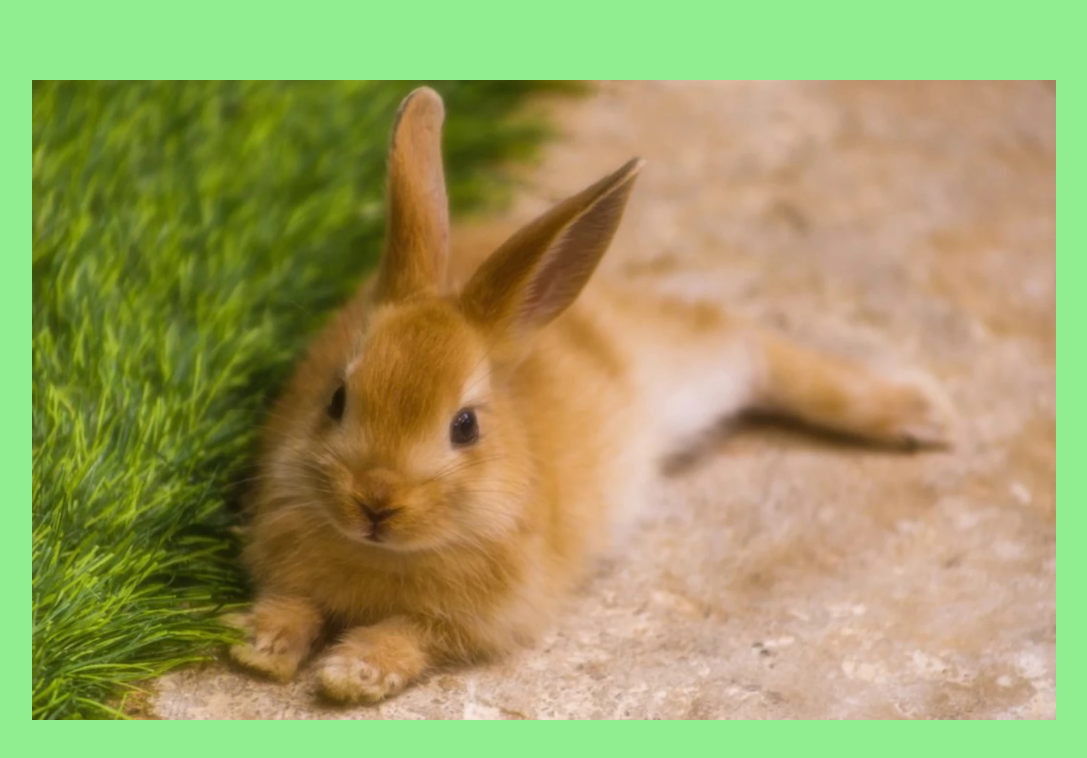
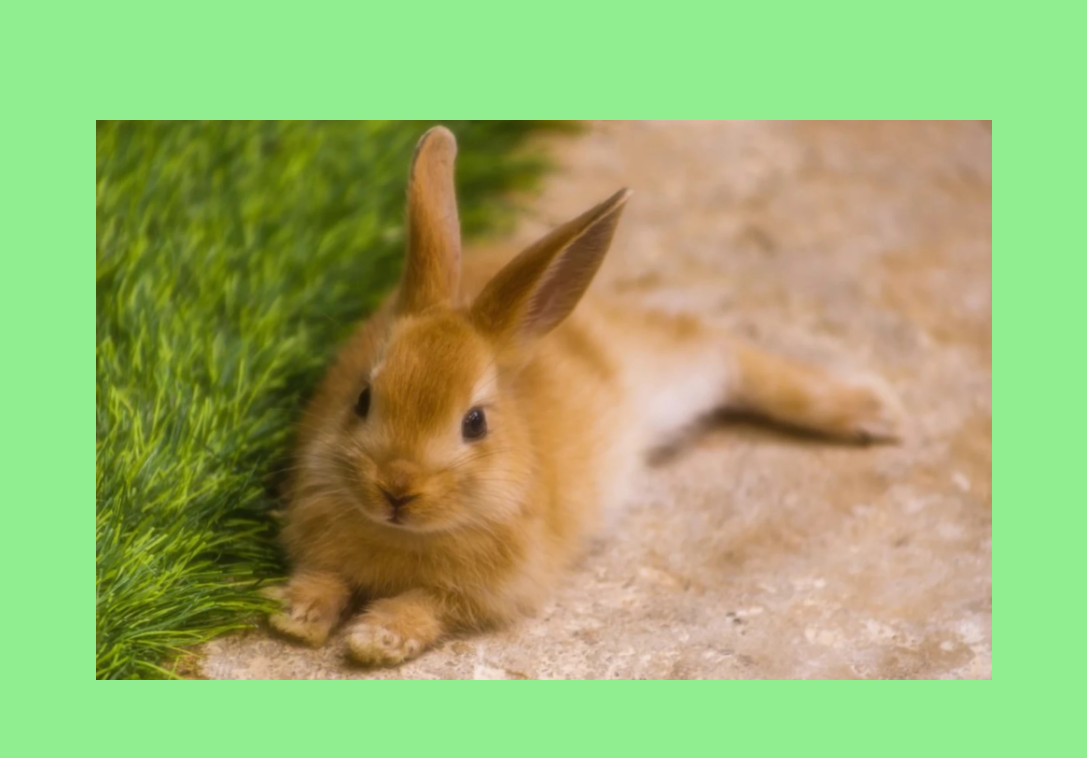
Before and after one commit to LetiGarcia18/TrabajoT1, a plain HTML site: page index.html in a window 1280 px wide. Shown: the whole page, without its empty margins (96-1183 px from the left). Drawn offline with Linux system fonts and the light colour scheme.

Commit message:
Imagen un pelín más pequeña

```diff
--- a/index.html
+++ b/index.html
@@ -17,8 +17,8 @@
         }*/
 
         #portaMascota {
-            width: 80vw;
-            height: 80vh;
+            width: 70vw;
+            height: 70vh;
             position: absolute;
             top: 50%;
             left: 50%;
```
